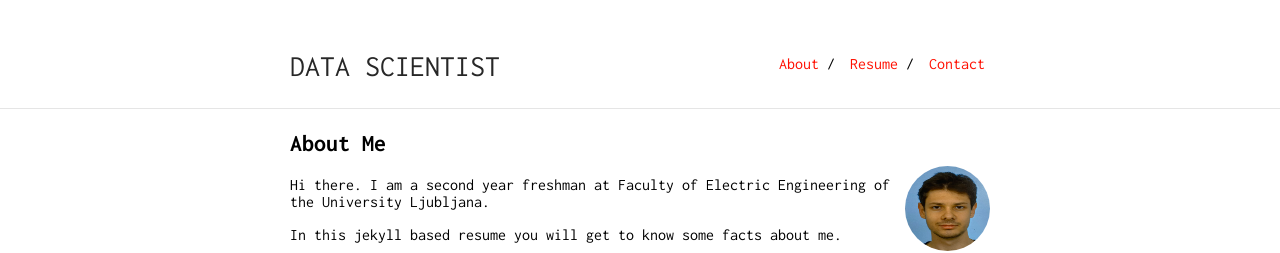
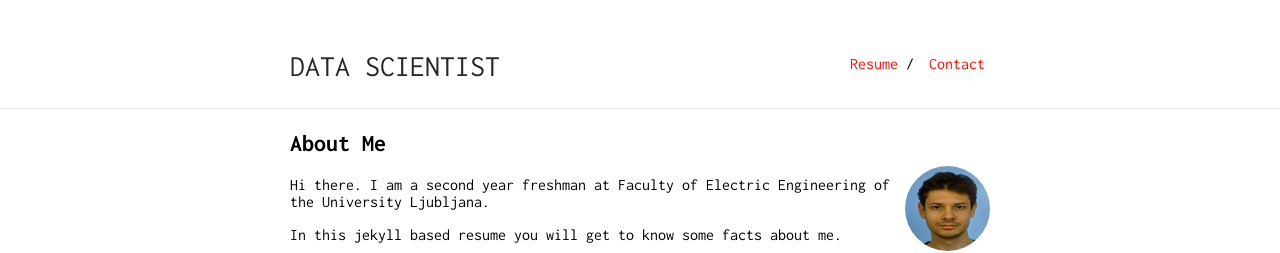
Before and after one commit to matejkovacc/matejkovacc.github.io, a Jekyll site: the page built from index.md, in a window 1280 px wide. Shown: the top 253 px of the page. Built offline with Jekyll 4.4.1, drawn with Linux system fonts in a browser that asks for light colours; our own code applies the rules of GitHub Pages for plain Markdown files.

Commit message:
tenthcommit

```diff
--- a/_config.yml
+++ b/_config.yml
@@ -16,8 +16,6 @@ sass:
     sass_dir: _sass
 
 nav:
- - name: "About"
-   link: "/datascientist/"
  - name: "Resume"
    link: "Researcher.pdf"
  - name: "Contact"
```
